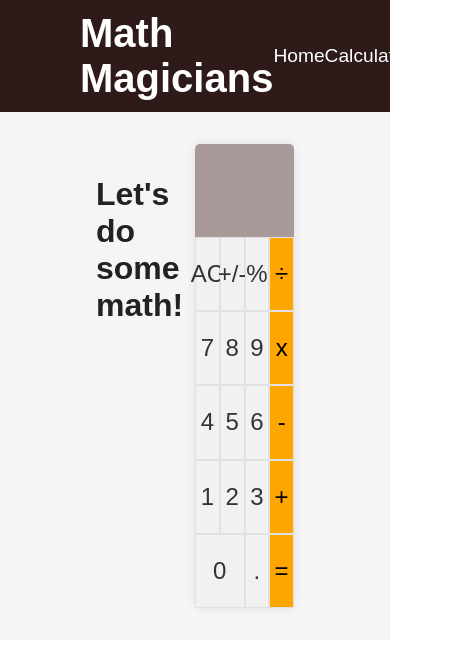
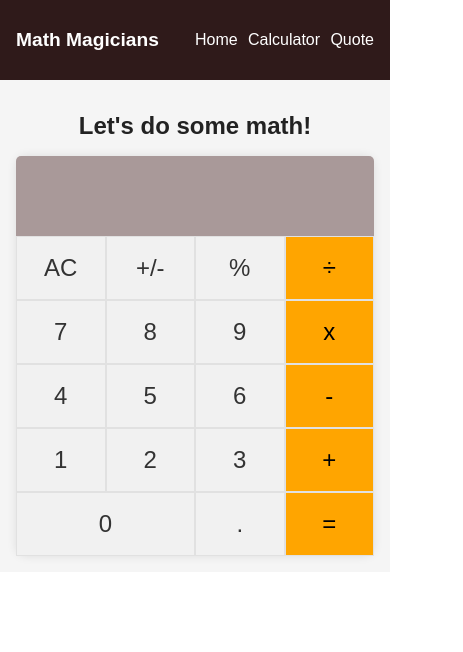
Before and after one commit to robinbenitezmora/math-magician, a React (Create React App) app: page /Calculator in a window 390 px wide. Shown: the top 652 px of the page, 463 px wide, since content can reach past the window. Built offline with nearby package versions, Linux system fonts and the light colour scheme.

Commit message:
Add media-queries in order to give responsiveness

```diff
--- a/src/App.css
+++ b/src/App.css
@@ -173,3 +173,67 @@ p {
   font-weight: 400;
   line-height: 1.5;
 }
+
+@media screen and (max-width: 768px) {
+  .navbar {
+    height: 5rem;
+    padding: 1rem;
+  }
+
+  .navbar-title {
+    font-size: 1.2rem;
+  }
+
+  .navbar-links {
+    width: 50%;
+  }
+
+  .links {
+    font-size: 1rem;
+  }
+
+  .links:hover {
+    transform: scale(1.1);
+    transition: all 0.3s ease-in-out;
+    color: #27e819;
+  }
+
+  .home-page {
+    padding: 2rem;
+  }
+
+  .home-title {
+    font-size: 2rem;
+  }
+
+  p {
+    font-size: 1.5rem;
+  }
+
+  .calculator-page {
+    flex-direction: column;
+    height: auto;
+    padding: 1rem;
+  }
+
+  .calculator-title {
+    align-items: center;
+    font-size: 1.5rem;
+    padding: 1rem 0;
+  }
+
+  .calculator {
+    width: 100%;
+    height: 25rem;
+    align-self: center;
+  }
+
+  .quote {
+    padding: 3rem;
+  }
+
+  .quote-title {
+    font-size: 1rem;
+    line-height: 1;
+  }
+}
```
